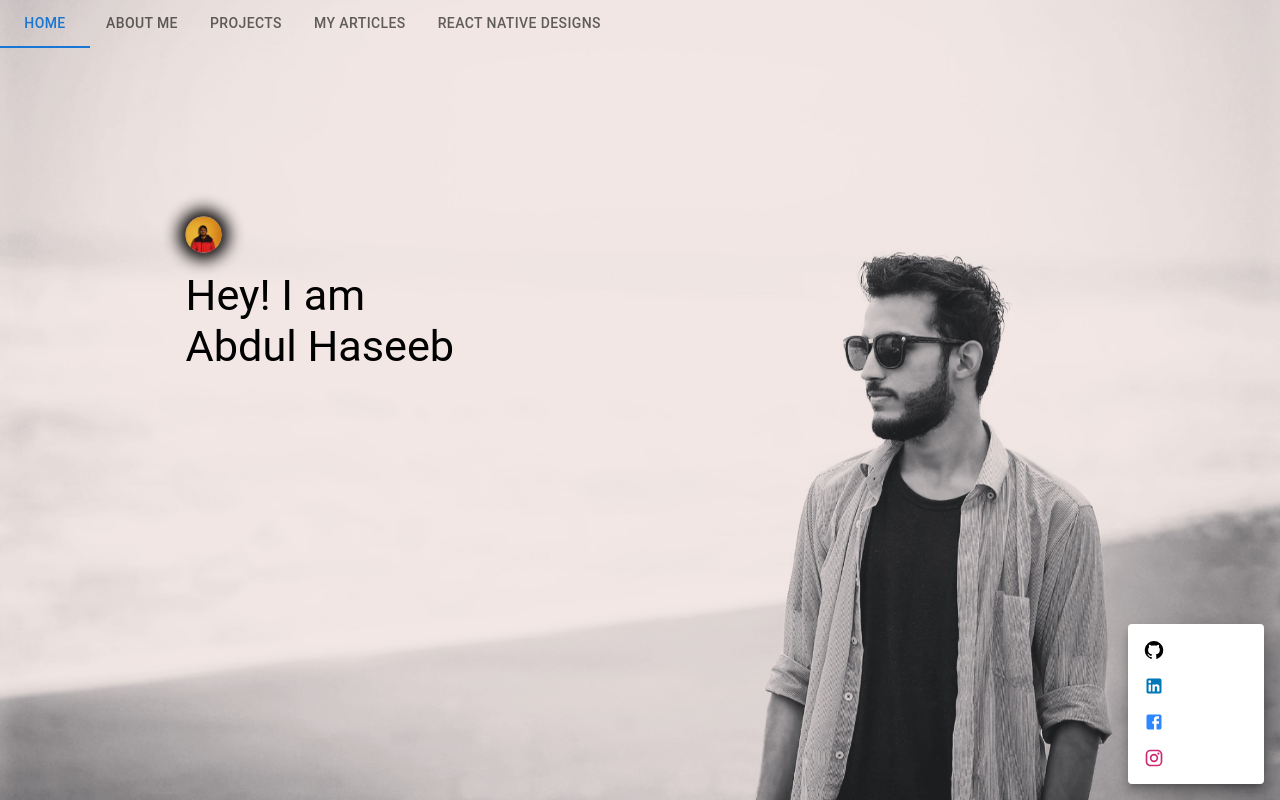
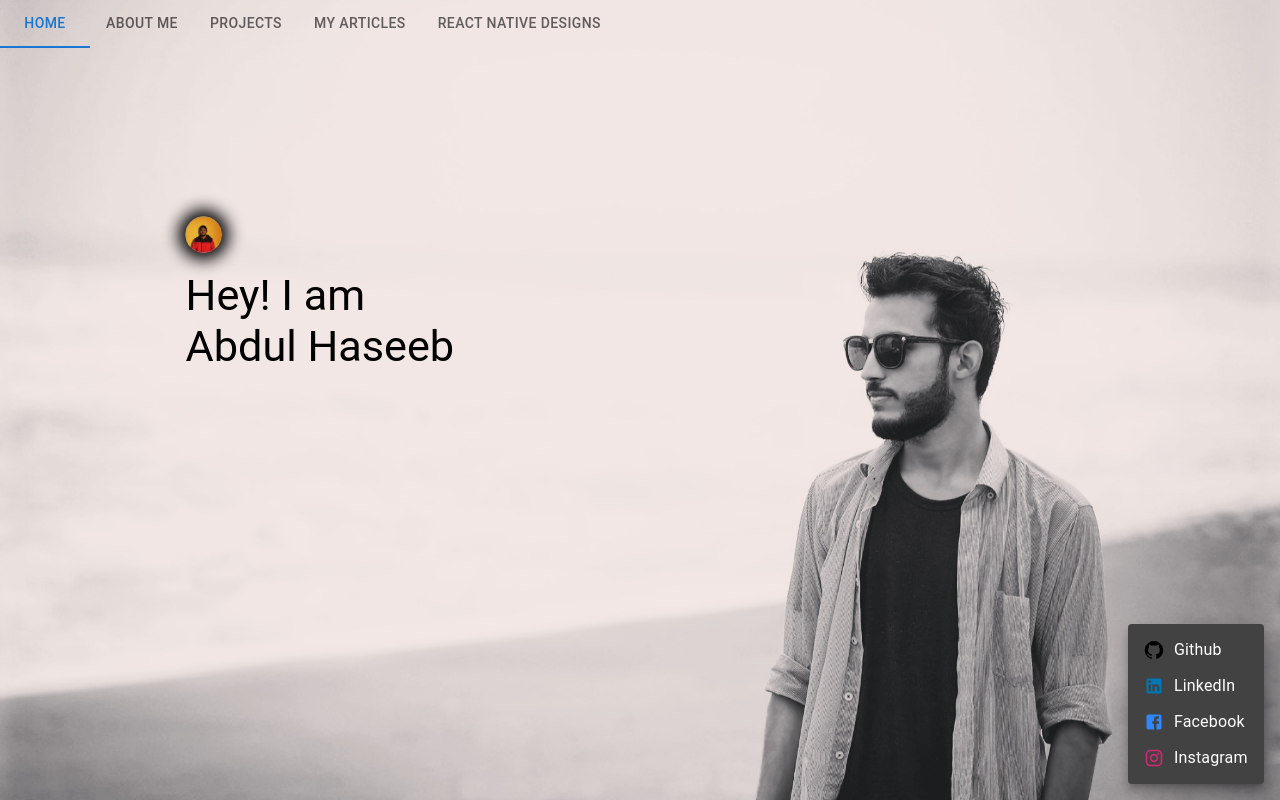
Before and after one commit to abdulhaseeb13mar/portfolio-ts, a React (Create React App) app: page / in a window 1280 px wide. Both pictures are taken after a click on the button "add". Built offline with nearby package versions, Linux system fonts and the light colour scheme.

Commit message:
migration: refactor FabComp to use fixed positioning and update menu styles

```diff
--- a/src/Components/Layout/fabComp.tsx
+++ b/src/Components/Layout/fabComp.tsx
@@ -10,14 +10,6 @@ import { makeStyles } from "@mui/styles";
 const useStyles = makeStyles({
   menuText: {
     color: "white",
-  },
-  menuPaper: {
-    backgroundColor: "#424242",
-  },
-  fab: {
-    position: "absolute",
-    bottom: 30,
-    right: 30,
   },
 });
 
@@ -60,19 +52,20 @@ const FabComp: React.FC = () => {
       <Fab
         color="secondary"
         aria-label="add"
-        className={classes.fab}
         onClick={handleClick}
-        sx={{ position: "absolute" }}
+        sx={{ position: "fixed", bottom: 30, right: 30 }}
       >
         <PermContactCalendarIcon />
       </Fab>
       <Menu
-        classes={{ paper: classes.menuPaper }}
+        // classes={{ paper: classes.menuPaper }}
         id="simple-menu"
         anchorEl={anchorEl}
         keepMounted
         open={Boolean(anchorEl)}
         onClose={handleClose}
+        sx={{}}
+        slotProps={{ paper: { sx: { bgcolor: "#424242" } } }}
       >
         <MenuItem onClick={() => handleNavigate("git")}>
           <GitHubIcon
```
